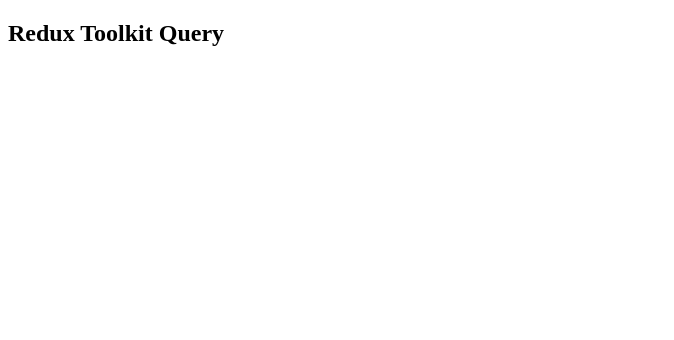
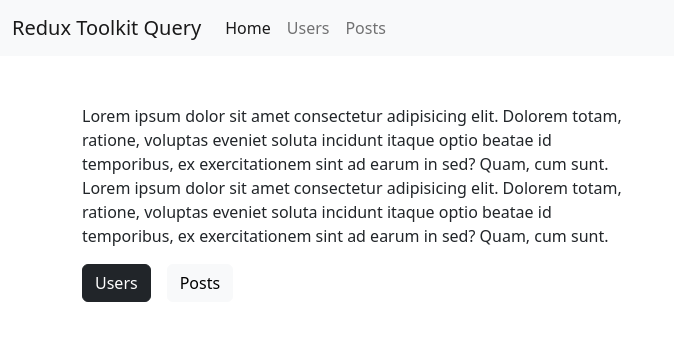
Before and after one commit to mostafa-jahani/redux-toolkit-query, a React (Create React App) app: page / in a window 1280 px wide. Shown: the top 340 px of the page, without its empty margins (0-674 px from the left). Built offline with nearby package versions, Linux system fonts and the light colour scheme.

Commit message:
create "Header" component and "Home" page

```diff
--- a/src/App.js
+++ b/src/App.js
@@ -1,9 +1,16 @@
+import {BrowserRouter, Route, Routes} from "react-router-dom";
+import Header from "./pages/components/Header";
+import Home from "./pages/Home";
+
 
 function App() {
   return (
-    <div>
-      <h2>Redux Toolkit Query</h2>
-    </div>
+    <BrowserRouter>
+        <Header />
+        <Routes>
+            <Route path="/" element={<Home />} />
+        </Routes>
+    </BrowserRouter>
   );
 }
 
--- a/src/index.js
+++ b/src/index.js
@@ -3,6 +3,7 @@
 import { Provider } from 'react-redux';
 import { store } from './app/store';
 import App from './App';
+import 'bootstrap/dist/css/bootstrap.min.css';
 
 const container = document.getElementById('root');
 const root = createRoot(container);
--- /dev/null
+++ b/src/pages/Home.js
@@ -0,0 +1,26 @@
+import {Link} from "react-router-dom";
+
+const Home = () => {
+    return (
+        <div className="container mt-5">
+            <div className="row">
+                <div className="col-md-6">
+                    <p>
+                        Lorem ipsum dolor sit amet consectetur adipisicing elit. Dolorem
+                        totam, ratione, voluptas eveniet soluta incidunt itaque optio beatae
+                        id temporibus, ex exercitationem sint ad earum in sed? Quam, cum sunt.
+                        <br />
+                        Lorem ipsum dolor sit amet consectetur adipisicing elit. Dolorem
+                        totam, ratione, voluptas eveniet soluta incidunt itaque optio beatae
+                        id temporibus, ex exercitationem sint ad earum in sed? Quam, cum sunt.
+                    </p>
+                    <Link className="btn btn-dark" to="/users">Users</Link>
+                    <Link className="btn btn-light ms-3" to="/posts">Posts</Link>
+                </div>
+            </div>
+        </div >
+    )
+}
+
+
+export default Home;
--- /dev/null
+++ b/src/pages/components/Header.js
@@ -0,0 +1,30 @@
+import {NavLink} from "react-router-dom";
+
+const Header = () => {
+    return (
+        <nav className="navbar navbar-expand-lg navbar-light bg-light">
+            <div className="container-fluid">
+                <NavLink className="navbar-brand" to="/">Redux Toolkit Query</NavLink>
+                <button className="navbar-toggler" type="button" data-bs-toggle="collapse" data-bs-target="#navbarSupportedContent" aria-controls="navbarSupportedContent" aria-expanded="false" aria-label="Toggle navigation">
+                    <span className="navbar-toggler-icon"></span>
+                </button>
+                <div className="collapse navbar-collapse" id="navbarSupportedContent">
+                    <ul className="navbar-nav me-auto mb-2 mb-lg-0">
+                        <li className="nav-item">
+                            <NavLink className={(navData) => navData.isActive ? 'nav-link active' : 'nav-link' } aria-current="page" to="/">Home</NavLink>
+                        </li>
+                        <li className="nav-item">
+                            <NavLink className={(navData) => navData.isActive ? 'nav-link active' : 'nav-link' } to="/users">Users</NavLink>
+                        </li>
+                        <li className="nav-item">
+                            <NavLink className={(navData) => navData.isActive ? 'nav-link active' : 'nav-link' } to="/posts">Posts</NavLink>
+                        </li>
+                    </ul>
+                </div>
+            </div>
+        </nav>
+    )
+}
+
+
+export default Header;
```
